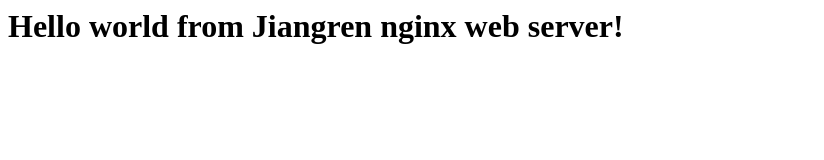
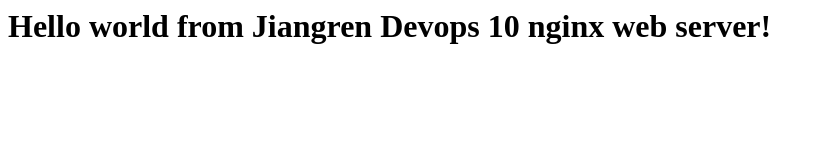
Before and after one commit to Tzu-Lun/WK2_Docker, a plain HTML site: page web-nginx/index.html in a window 1280 px wide. Shown: the whole page, without its empty margins (0-824 px from the left). Drawn offline with Linux system fonts and the light colour scheme.

Commit message:
modified index.html

```diff
--- a/web-nginx/index.html
+++ b/web-nginx/index.html
@@ -1 +1 @@
-<h1>Hello world from Jiangren nginx web server!</h1>
+<h1>Hello world from Jiangren Devops 10 nginx web server!</h1>
```
